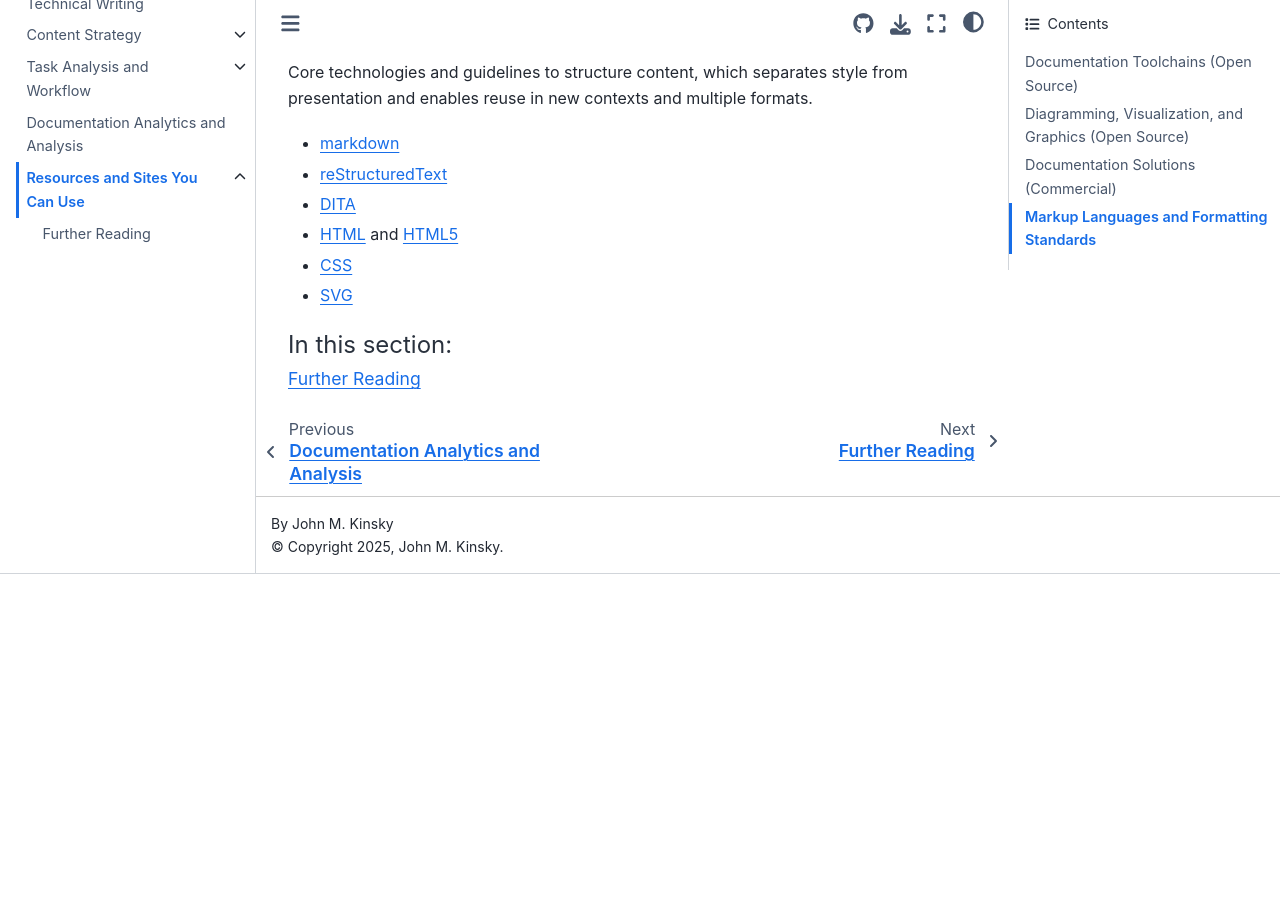
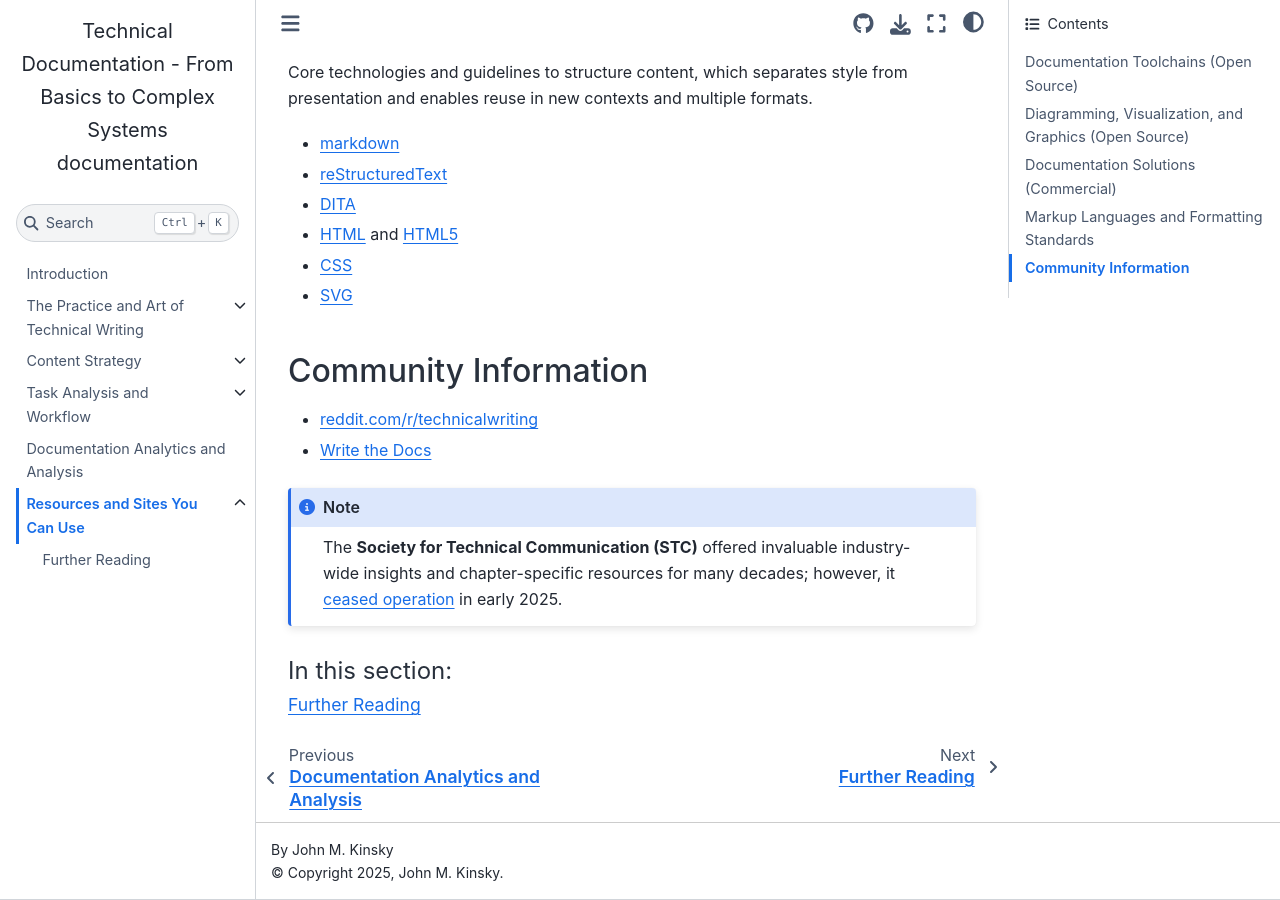
Before and after one commit to johnkinsky/book, a Sphinx documentation site: the page built from docs/source/resources/resources_intro.rst, in a window 1280 px wide and 900 px high, scrolled down 1393 px. Built offline with Sphinx 7.4.7 and the Sphinx Book theme 1.1.4, drawn with Linux system fonts in a browser that asks for light colours; before the commit the page ends 1967 px from its top, so only the background shows below that.

Commit message:
Script to simplify testing and minor updates

```diff
--- a/docs/source/resources/resources_intro.rst
+++ b/docs/source/resources/resources_intro.rst
@@ -58,6 +58,16 @@
 - `CSS <https://developer.mozilla.org/en-US/docs/Web/CSS/Reference>`_
 - `SVG <https://developer.mozilla.org/en-US/docs/Web/SVG>`_
 
+
+===========================================
+Community Information
+===========================================
+
+- `reddit.com/r/technicalwriting <https://www.reddit.com/r/technicalwriting>`_
+- `Write the Docs <https://www.writethedocs.org/>`_
+
+.. Note:: The **Society for Technical Communication (STC)** offered invaluable industry-wide insights and chapter-specific resources for many decades; however, it `ceased operation <https://www.ericholscher.com/blog/2025/jan/29/society-for-technical-communication/>`_ in early 2025.
+
 .. toctree::
    :maxdepth: 1
    :caption: In this section:
```
Also changed, not shown: 4 other files.
